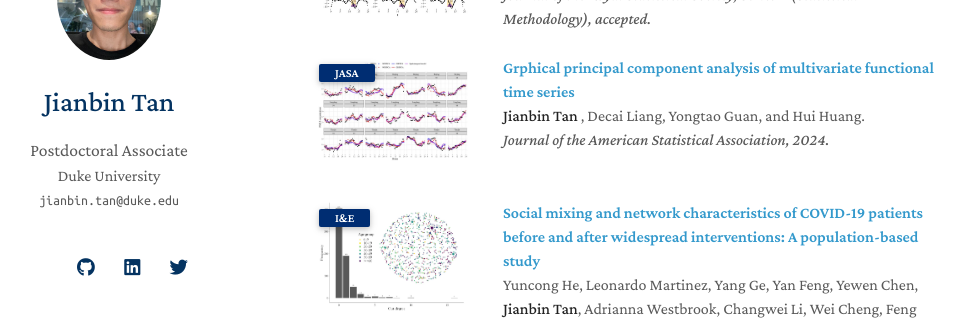
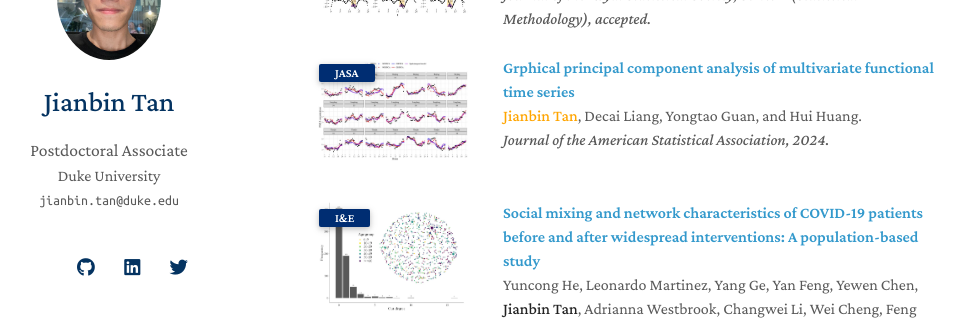
Before and after one commit to Tan-jianbin/Tan-jianbin.github.io, a Jekyll site: the page built from index.md, in a window 1280 px wide and 900 px high, scrolled down 613 px. Shown: the part 150-470 px from the top of the window, without its empty margins (167-1132 px from the left). Built offline with Jekyll 4.4.1, drawn with Linux system fonts in a browser that asks for light colours; nearby versions of some CDN libraries; a style sheet for code colours, icons or effects is not loaded; our own code applies the rules of GitHub Pages for plain Markdown files.

Commit message:
Update publications.md

```diff
--- a/_includes/publications.md
+++ b/_includes/publications.md
@@ -61,7 +61,7 @@
   </div>
   <div class="col-sm-9" style="position: relative;padding-right: 15px;padding-left: 20px;">
     <div class="title"><a href="https://www.tandfonline.com/doi/full/10.1080/01621459.2024.2302198">Grphical principal component analysis of multivariate functional time series</a></div>
-    <div class="author"> <strong> Jianbin Tan </strong>, Decai Liang, Yongtao Guan, and Hui Huang.</div>
+    <div class="author"> <strong><span style="color: orange;">Jianbin Tan</span></strong>, Decai Liang, Yongtao Guan, and Hui Huang.</div>
     <div class="periodical"><em> Journal of the American Statistical Association, 2024.</em></div>
   </div>
 </div>
```
